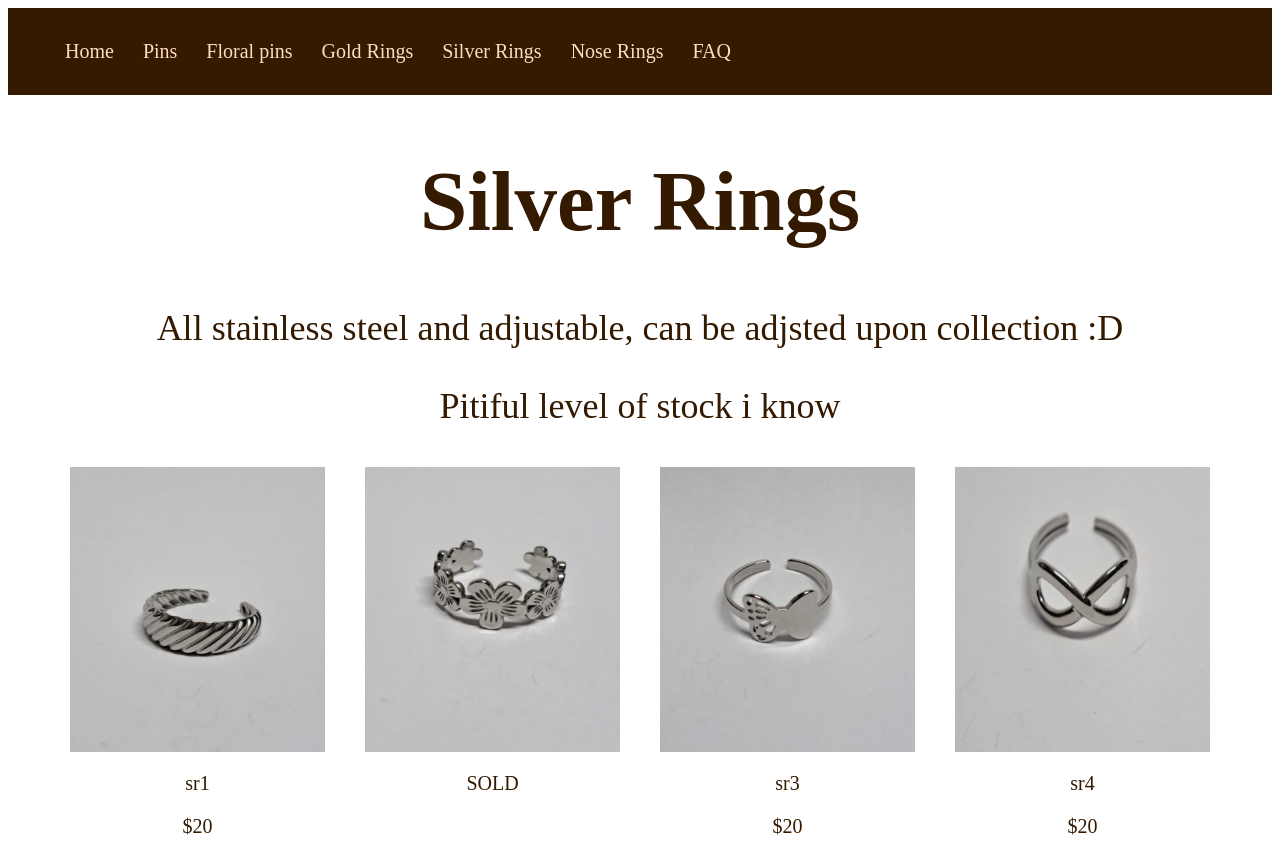
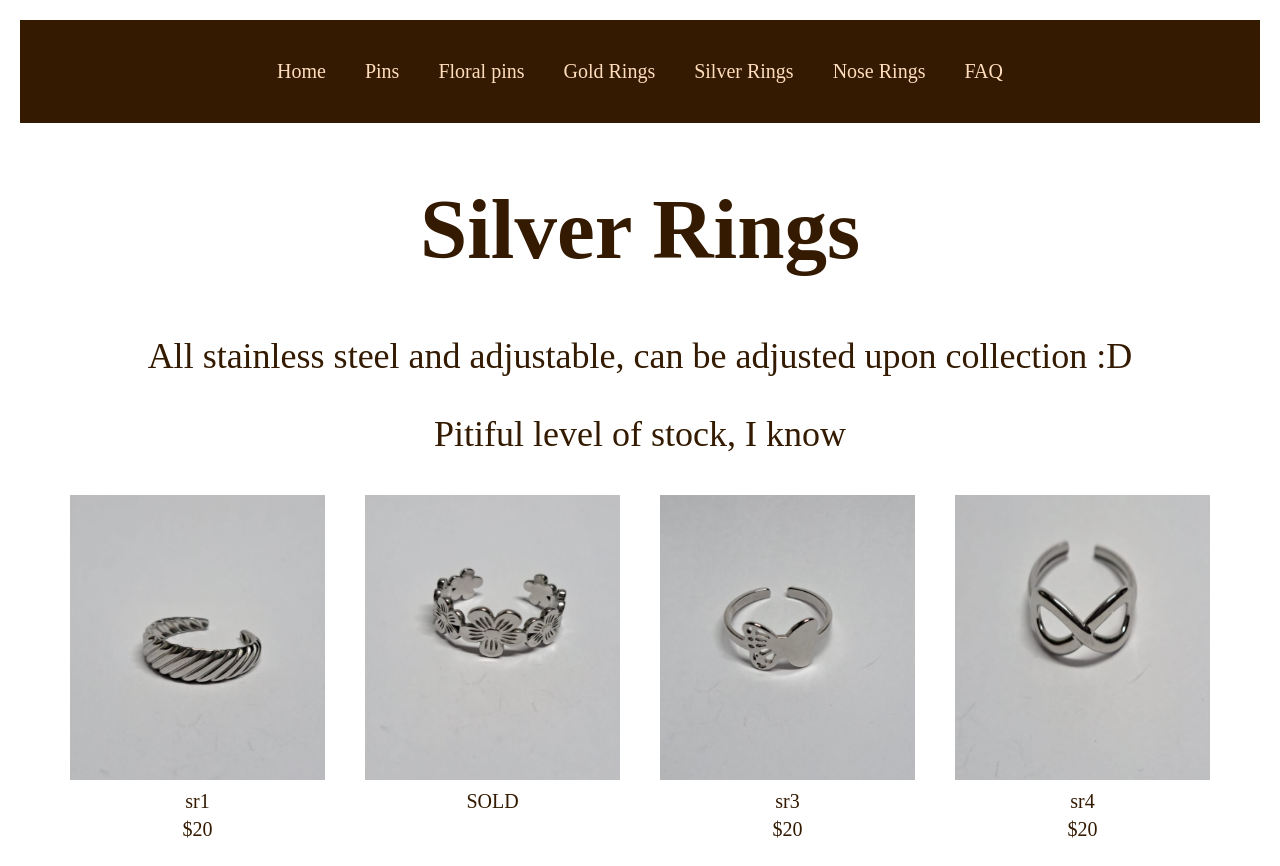
Before and after one commit to annwastooshort-jpg/annwastooshort-jpg.github.io, a plain HTML site: page silverrings.html in a window 1280 px wide. Drawn offline with Linux system fonts and the light colour scheme.

Commit message:
Update silverrings.html

```diff
--- a/silverrings.html
+++ b/silverrings.html
@@ -1,45 +1,61 @@
 <!DOCTYPE html>
-<html>
+<html lang="en">
 <head>
+  <meta charset="UTF-8">
+  <title>Silver Rings</title>
   <style>
+    /* General text styles */
+    body {
+      margin: 0;
+      color: #331a00;
+      padding: 20px;
+      font-family: "Times New Roman", serif;
+    }
     h1 {
       text-align: center;
-    font-family: "Times New Roman", serif;
       font-size: 85px;
     }
     p {
       color: #331a00;
-    font-family: "Times New Roman", serif;
     }
 
     /* Navbar styles */
+    * {
+      text-decoration: none;
+    }
     .navbar {
       background: #331a00;
       padding: 32px;
     }
     .navdiv {
       display: flex;
-    align-items: left;
+      flex-wrap: wrap;
+      justify-content: center;
+      align-items: center;
     }
     .navdiv ul {
       padding: 0;
       margin: 0;
+      display: flex;
+      flex-wrap: wrap;
+      justify-content: center;
+      gap: 15px;
     }
     li {
       list-style: none;
-    display: inline-block;
     }
     li a {
       color: #ffddbd;
       font-size: 20px;
-    margin-left: 25px;
+      padding: 8px 12px;
       text-decoration: none;
       font-family: "Times New Roman", serif;
+      display: inline-block;
     }
-  nav ul li a:hover {
+    li a:hover {
       background-color: white;
       color: black;
-    text-decoration: none;
+      border-radius: 5px;
     }
 
     /* Gallery styles */
@@ -47,7 +63,7 @@
       display: flex;
       justify-content: center;
       flex-wrap: wrap;
-    gap: 40px; /* space between images */
+      gap: 40px;
       margin-top: 40px;
     }
     .gallery-item {
@@ -57,16 +73,30 @@
       width: 255px;
       height: 285px;
       display: block;
-    margin-bottom: 10px; /* space between image and caption */
+      margin-bottom: 10px;
     }
     .gallery-item p {
       font-size: 20px;
       color: #331a00;
+      margin: 5px 0;
     }
 
+    /* Mobile responsiveness */
+    @media (max-width: 600px) {
+      .gallery-item img {
+        width: 180px;
+        height: 200px;
+      }
+      li a {
+        font-size: 16px;
+        margin: 5px;
+      }
+    }
   </style>
 </head>
 <body>
+
+  <!-- Responsive Navigation -->
   <nav class="navbar">
     <div class="navdiv">
       <ul>
@@ -82,11 +112,12 @@
   </nav>
 
   <!-- Page Content -->
-<h1 style="color: #331a00;">Silver Rings</h1>
-<p style="font-size: 36px; text-align: center; margin-top: 20px; color: #331a00;">
-All stainless steel and adjustable, can be adjsted upon collection :D
+  <h1>Silver Rings</h1>
+  <p style="font-size: 36px; text-align: center; margin-top: 20px;">
+    All stainless steel and adjustable, can be adjusted upon collection :D
   </p>
-<p style="font-size: 36px; text-align: center; margin-top: 20px; color: #331a00;"> Pitiful level of stock i know
+  <p style="font-size: 36px; text-align: center; margin-top: 20px;">
+    Pitiful level of stock, I know
   </p>
 
   <!-- Silver Rings Gallery -->
@@ -111,5 +142,6 @@ All stainless steel and adjustable, can be adjsted upon collection :D
       <p>$20</p>
     </div>
   </div>
+
 </body>
 </html>
```
Lines whose indentation alone changed are shown as unchanged.
